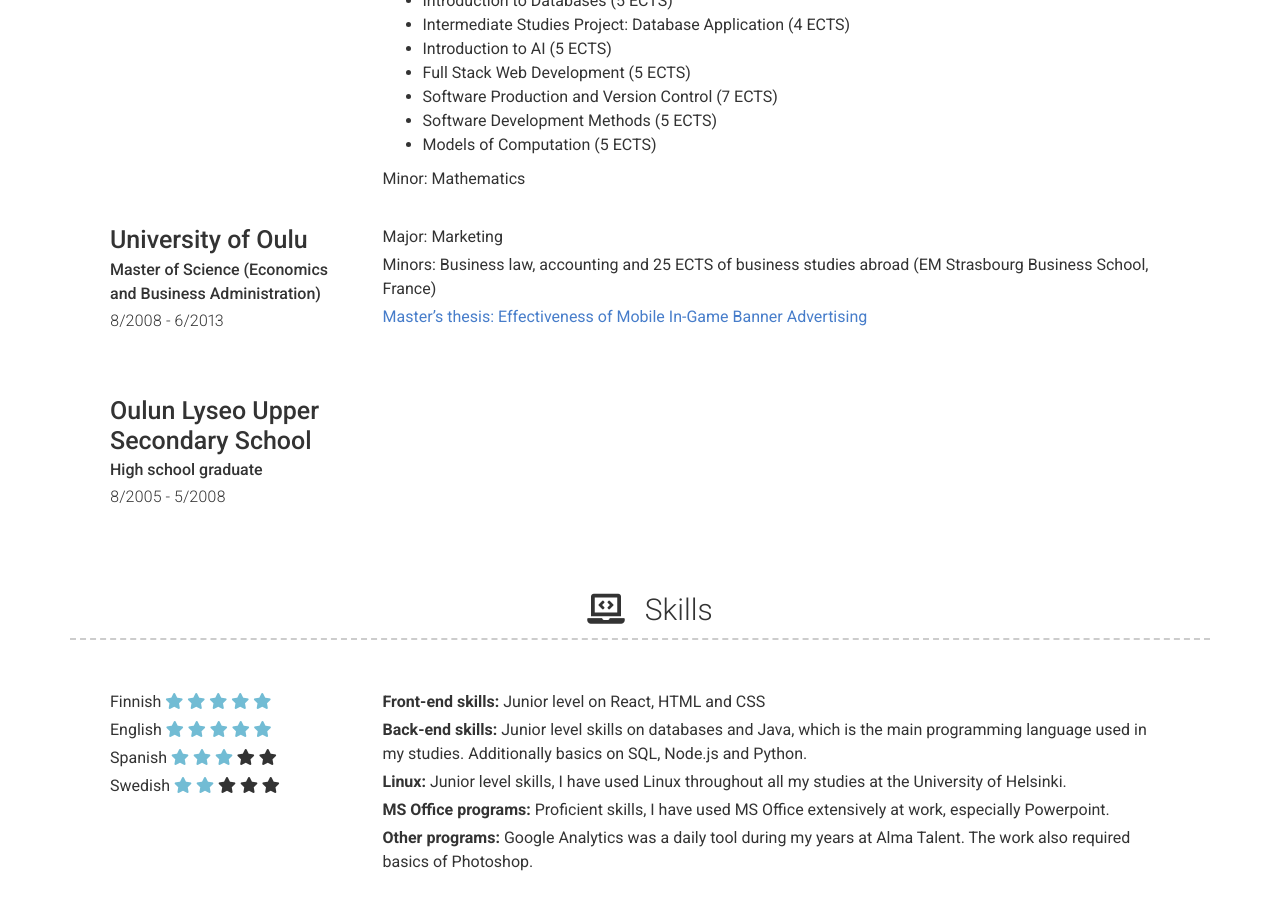
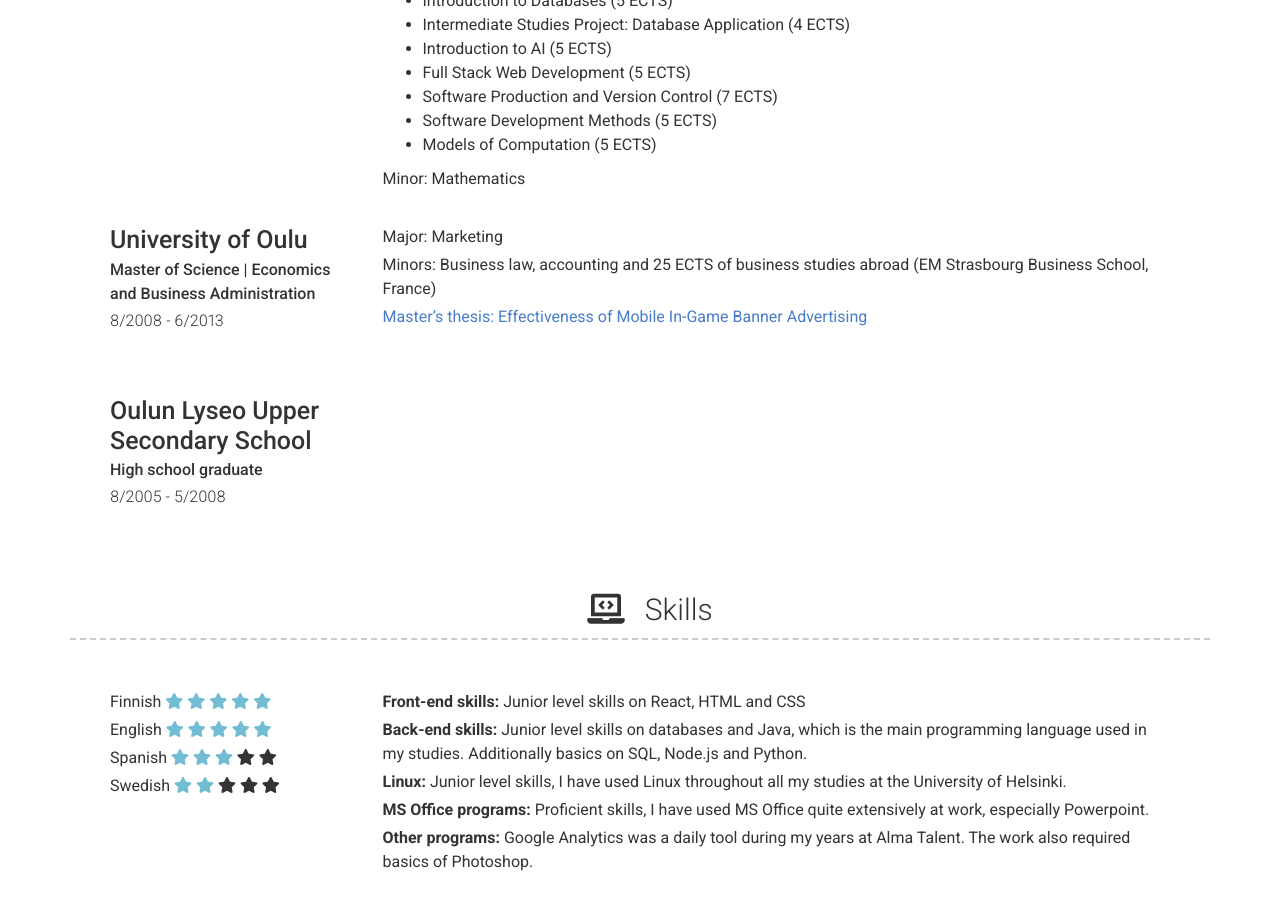
Before and after one commit to saarasat/cv-english, a Jekyll site: the page built from index.md, in a window 1280 px wide and 900 px high, scrolled down 2489 px. Built offline with Jekyll 4.4.1, drawn with Linux system fonts in a browser that asks for light colours; nearby versions of some CDN libraries.

Commit message:
Minor changes in wording

```diff
--- a/_data/education.yml
+++ b/_data/education.yml
@@ -26,7 +26,7 @@
 - layout: left
   name: University of Oulu
   dates: 8/2008 - 6/2013
-  qualification: Master of Science (Economics and Business Administration)
+  qualification: Master of Science | Economics and Business Administration
   quote: >
   description: |
     Major: Marketing
--- a/_data/technologies.yml
+++ b/_data/technologies.yml
@@ -2,7 +2,7 @@
 
 - layout: left
   technology: Front-end skills
-  ability: Junior level on React, HTML and CSS
+  ability: Junior level skills on React, HTML and CSS
 
 - layout: left
   technology: Back-end skills
@@ -14,7 +14,7 @@
 
 - layout: left
   technology: MS Office programs
-  ability: Proficient skills, I have used MS Office extensively at work, especially Powerpoint.
+  ability: Proficient skills, I have used MS Office quite extensively at work, especially Powerpoint.
 
 - layout: left
   technology: Other programs
--- a/_includes/techAndLang.html
+++ b/_includes/techAndLang.html
@@ -17,6 +17,7 @@
           {%- endif -%}
         </p>
       {% endfor %}
+      <br>
     </div>
 
     <div class="col-xs-12 col-sm-8 col-md-9 col-print-12 layout.extradetails">
```
